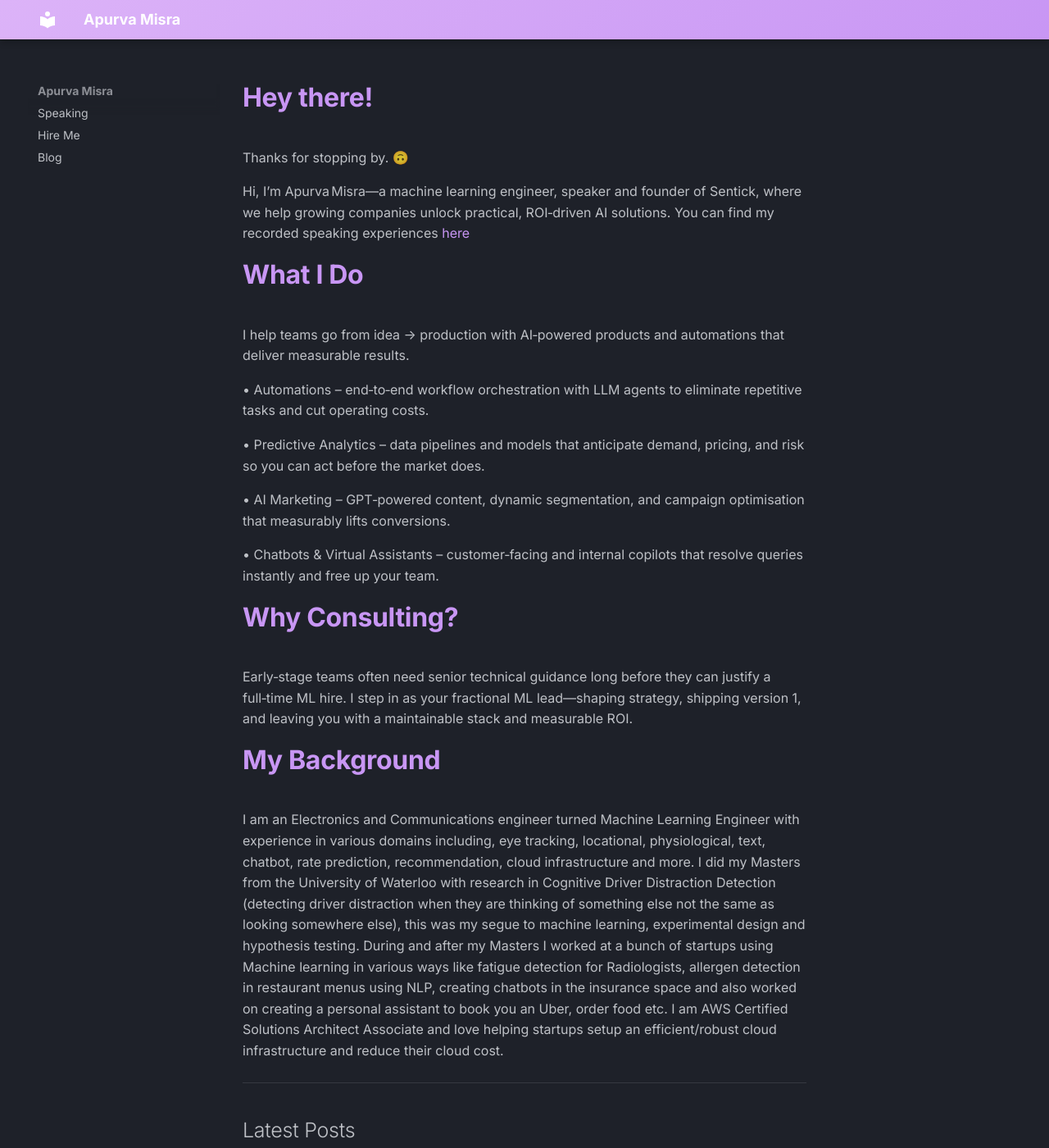
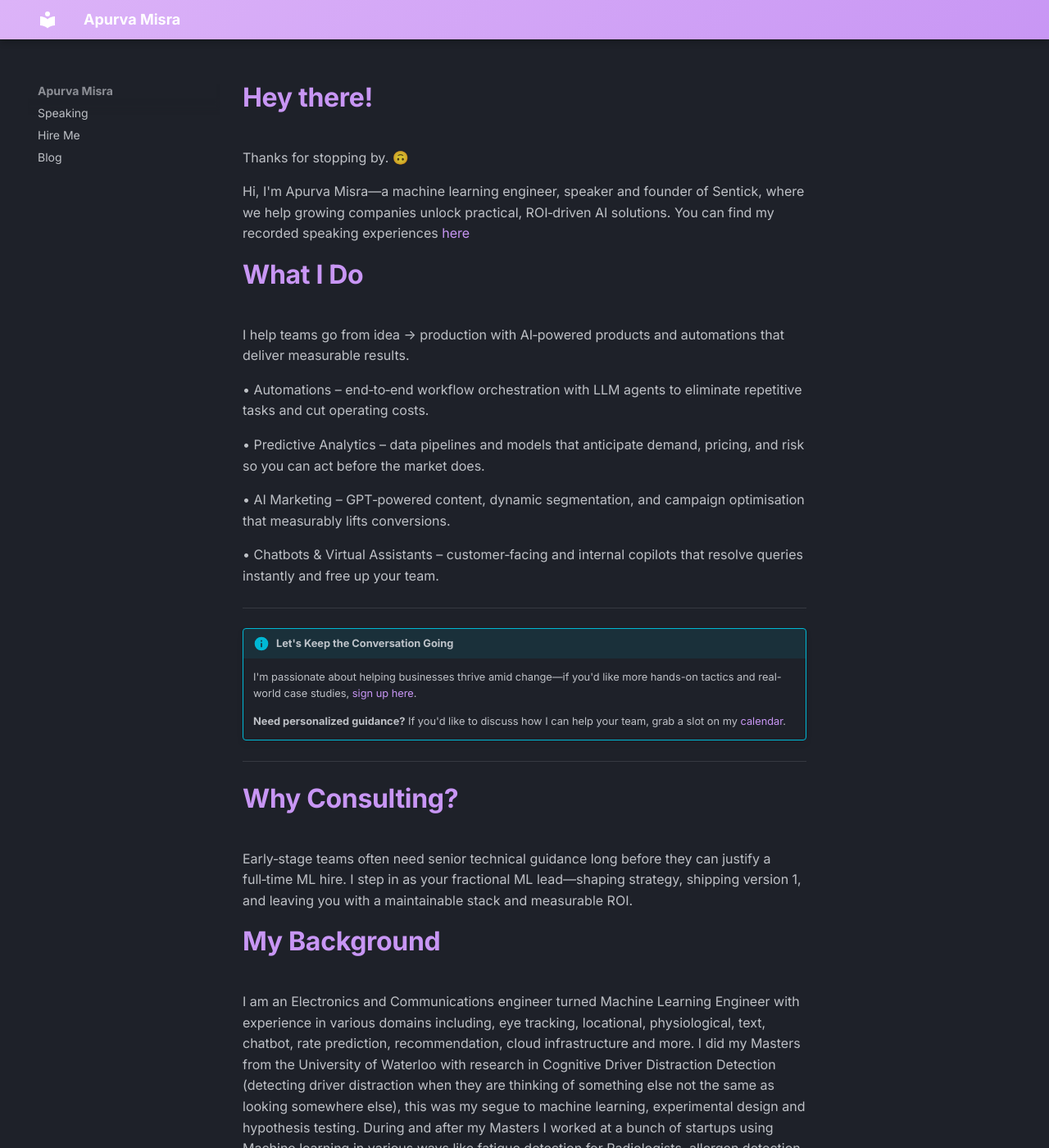
Before and after one commit to ApurvaMisra/blog, an MkDocs documentation site: the page built from docs/index.md, in a window 1280 px wide and 1400 px high. Shown: the whole window at 82% size. Built offline with MkDocs 1.6.1 and Material for MkDocs 9.7.7, drawn with Linux system fonts in a browser that asks for light colours.

Commit message:
added sign up link

```diff
--- a/docs/index.md
+++ b/docs/index.md
@@ -2,7 +2,7 @@
 
 Thanks for stopping by. 🙃
 
-Hi, I’m Apurva Misra—a machine learning engineer, speaker and founder of Sentick, where we help growing companies unlock practical, ROI‑driven AI solutions. You can find my recorded speaking experiences [here](https://youtube.com/playlist?list=PLf9erCaiZCaaQWEJ0n6G7A3VnaCbhB1Ym&si=dGtjDCbWSJaekrSs)
+Hi, I'm Apurva Misra—a machine learning engineer, speaker and founder of Sentick, where we help growing companies unlock practical, ROI‑driven AI solutions. You can find my recorded speaking experiences [here](https://youtube.com/playlist?list=PLf9erCaiZCaaQWEJ0n6G7A3VnaCbhB1Ym&si=dGtjDCbWSJaekrSs)
 
 # What I Do
 
@@ -15,6 +15,16 @@
 • AI Marketing – GPT‑powered content, dynamic segmentation, and campaign optimisation that measurably lifts conversions.
 
 • Chatbots & Virtual Assistants – customer‑facing and internal copilots that resolve queries instantly and free up your team.
+
+---
+
+!!! info "Let's Keep the Conversation Going"
+
+    I'm passionate about helping businesses thrive amid change—if you'd like more hands-on tactics and real-world case studies, [sign up here](https://www.sentick.com/signup).
+
+    **Need personalized guidance?** If you'd like to discuss how I can help your team, grab a slot on my [calendar](https://calendly.com/sentick/30min).
+
+---
 
 # Why Consulting?
 
```
